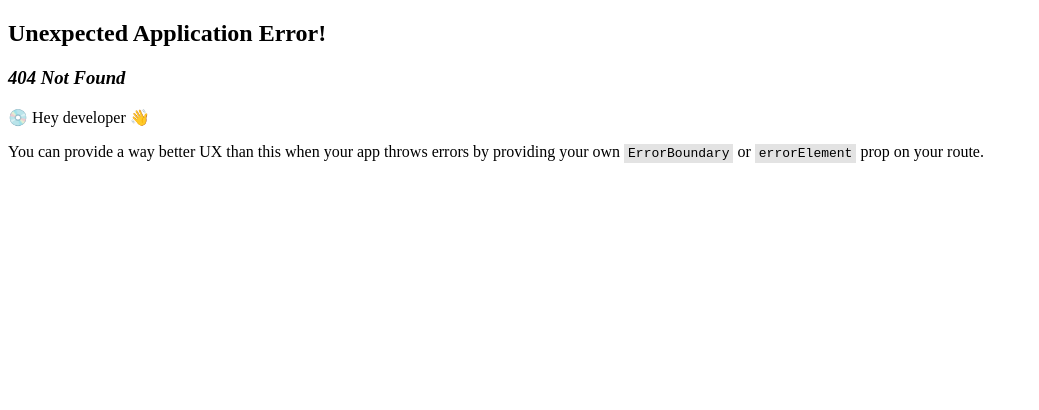
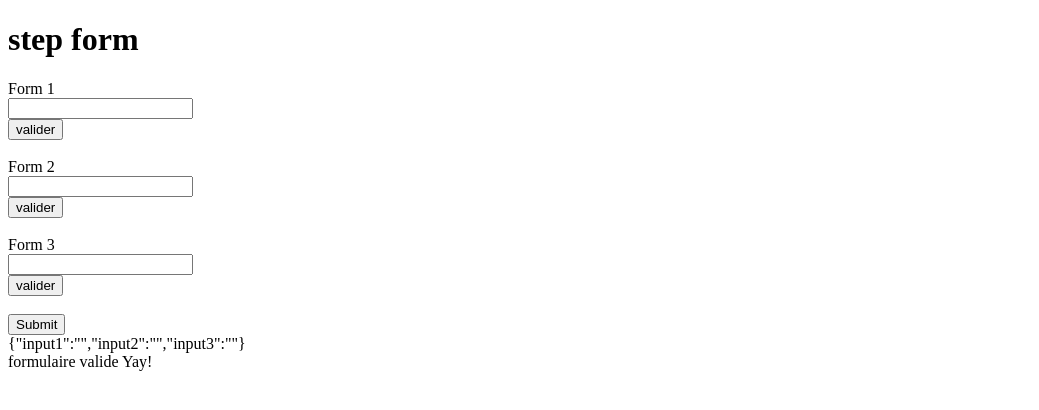
Before and after one commit to guerin-jerome/form-playground, a React (Vite) app: page /step1 in a window 1280 px wide. Before the commit this address had no page. Shown: the top 410 px of the page, without its empty margins (0-1039 px from the left). Built offline with nearby package versions, Linux system fonts and the light colour scheme.

Commit message:
poc steven

```diff
--- /dev/null
+++ b/src/features/stepForm/StepForm.jsx
@@ -0,0 +1,49 @@
+import { FormProvider, useForm } from "react-hook-form";
+import { Layer1 } from "../../views/layers/Layer1";
+import { Layer2 } from "../../views/layers/Layer2";
+import { Layer3 } from "../../views/layers/Layer3";
+import { useEffect, useState } from "react";
+import { getSessionStorageFormValues, synchronizeLocalAndRemoteData } from "../../persistence/sessionStorage";
+
+export const StepForm = () => {
+    const [formValid, setFormValid] = useState("Nope!")
+
+    const methods = useForm({
+        defaultValues: getSessionStorageFormValues("stepForm")
+    });
+
+    const {handleSubmit, getValues, formState:{errors}, watch} = methods
+
+    const values = watch();
+
+    useEffect(() => synchronizeLocalAndRemoteData("stepForm", values), [ values]);
+
+    useEffect(() => {
+        if (Object.keys(errors).length) {
+            setFormValid("Nope!")
+        } else {
+            setFormValid("Yay!")
+        }
+    }, [errors])
+
+    const onSubmit = (data) => {
+        console.info("Submit form with data => ", data)
+    }
+
+    return (
+        <>
+            <h1>step form</h1>
+            <FormProvider {...methods}>
+                <form onSubmit={handleSubmit(onSubmit)}>
+                    <Layer1 /> <br />
+                    <Layer2/> <br />
+                    <Layer3/> <br />
+
+                    <input type="submit"/>
+                </form>
+            </FormProvider>
+            <div></div>{JSON.stringify(getValues())}
+            <div>formulaire valide {formValid}</div>
+        </>
+    );
+};
--- a/src/main.jsx
+++ b/src/main.jsx
@@ -5,6 +5,7 @@ import { AdressForm } from "./views/molecules/AdressForm";
 import { BirthForm } from "./views/molecules/BirthForm";
 import { Recapitulatif } from "./views/molecules/Recapitulatif";
 import { ADRESS_FORM } from "./tree";
+import { StepForm } from "./features/stepForm/StepForm";
 
 const router = createBrowserRouter([
   {
@@ -23,6 +24,10 @@ const router = createBrowserRouter([
     path: "recapitulatif",
     element: <Recapitulatif />,
   },
+  {
+    path: "step1",
+    element: <StepForm/>
+  }
 ]);
 
 ReactDOM.createRoot(document.getElementById("root")).render(
--- /dev/null
+++ b/src/views/layers/Layer1.jsx
@@ -0,0 +1,33 @@
+import { useEffect, useState } from "react";
+import { useFormContext } from "react-hook-form";
+
+export const Layer1 = () => {
+    const [isSumited, setIsSumited] = useState(false)
+    const {register, trigger, watch} = useFormContext()
+
+    const input = watch("input1")
+
+    useEffect(() => {
+        if(input) {
+            setIsSumited(true)
+        }
+    }, [])
+
+    const handleClick = () => trigger("input1").then(isValid => {
+        setIsSumited(isValid)
+    } )
+
+
+    return (
+        <>
+           {((!isSumited && !input) || !isSumited )&& (
+                <>
+                Form 1 <br />
+                    <input type="text" {...register("input1", {required: true })}/><br />
+                    <input type="button" value="valider" onClick={handleClick}/>
+                    <br />
+                </>
+            )}
+        </>
+    );
+};
--- /dev/null
+++ b/src/views/layers/Layer2.jsx
@@ -0,0 +1,32 @@
+import { useEffect, useState } from "react";
+import { useFormContext } from "react-hook-form";
+
+export const Layer2 = () => {
+    const [isSumited, setIsSumited] = useState(false)
+    const {register, trigger, getValues} = useFormContext()
+
+    const input = getValues("input2")
+
+    useEffect(() => {
+        if(input) {
+            setIsSumited(true)
+        }
+    }, [])
+
+    const handleClick = () => {
+        trigger("input2").then(isValid => setIsSumited(isValid) )
+    }
+
+  return (
+    <>
+        {((!isSumited && !input) || !isSumited )&& (
+            <>
+            Form 2<br />
+                <input type="text" {...register("input2", {required: true})}/><br />
+                <input type="button" value="valider" onClick={handleClick}/>
+                <br />
+            </>
+        )}
+    </>
+  );
+  };
--- /dev/null
+++ b/src/views/layers/Layer3.jsx
@@ -0,0 +1,32 @@
+import { useEffect, useState } from "react";
+import { useFormContext } from "react-hook-form";
+
+export const Layer3 = () => {
+    const [isSumited, setIsSumited] = useState(false)
+    const {register, trigger, getValues} = useFormContext()
+
+    const input = getValues("input3")
+
+    useEffect(() => {
+        if(input) {
+            setIsSumited(true)
+        }
+    }, [])
+
+
+    const handleClick = () => {
+        trigger("input3").then(isValid => setIsSumited(isValid) )
+    }
+
+    return (
+        <>
+           {!isSumited && (
+                <>
+                Form 3<br />
+                    <input type="text" {...register("input3", {required: true})}/><br />
+                    <input type="button" value="valider" onClick={handleClick}/><br />
+                </>
+            )}
+        </>
+    );
+  };
```
Also changed, not shown: src/hook/useStepForm.jsx (added, +16 -0 lines).
